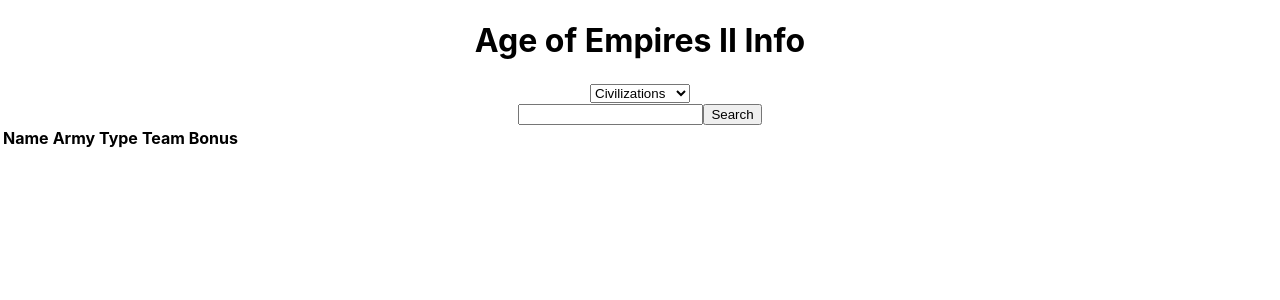
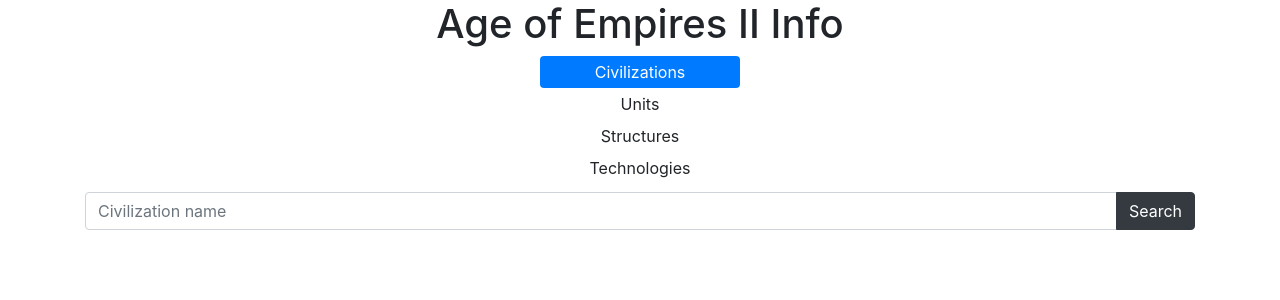
Before and after one commit to gabrbfreire/AoE2-Info-React, a React (Create React App) app: page / in a window 1280 px wide. Shown: the top 300 px of the page. Built offline with nearby package versions, Linux system fonts and the light colour scheme.

Commit message:
Civilizations search styles

```diff
--- a/public/index.html
+++ b/public/index.html
@@ -1,15 +1,15 @@
 <!DOCTYPE html>
 <html lang="en">
+
 <head>
   <meta charset="utf-8" />
   <link rel="icon" href="%PUBLIC_URL%/favicon.ico" />
   <meta name="viewport" content="width=device-width, initial-scale=1" />
   <meta name="theme-color" content="#000000" />
-    <meta
-      name="description"
-      content="Web site created using create-react-app"
-    />
+  <meta name="description" content="Web site created using create-react-app" />
   <link rel="apple-touch-icon" href="%PUBLIC_URL%/logo192.png" />
+  <link rel="stylesheet" href="https://cdn.jsdelivr.net/npm/bootstrap@4.5.3/dist/css/bootstrap.min.css"
+    integrity="sha384-TX8t27EcRE3e/ihU7zmQxVncDAy5uIKz4rEkgIXeMed4M0jlfIDPvg6uqKI2xXr2" crossorigin="anonymous">
   <!--
       manifest.json provides metadata used when your web app is installed on a
       user's mobile device or desktop. See https://developers.google.com/web/fundamentals/web-app-manifest/
@@ -26,6 +26,7 @@
     -->
   <title>React App</title>
 </head>
+
 <body>
   <noscript>You need to enable JavaScript to run this app.</noscript>
   <div id="root"></div>
@@ -39,5 +40,12 @@
       To begin the development, run `npm start` or `yarn start`.
       To create a production bundle, use `npm run build` or `yarn build`.
     -->
+  <script src="https://code.jquery.com/jquery-3.5.1.slim.min.js"
+    integrity="sha384-DfXdz2htPH0lsSSs5nCTpuj/zy4C+OGpamoFVy38MVBnE+IbbVYUew+OrCXaRkfj"
+    crossorigin="anonymous"></script>
+  <script src="https://cdn.jsdelivr.net/npm/bootstrap@4.5.3/dist/js/bootstrap.bundle.min.js"
+    integrity="sha384-ho+j7jyWK8fNQe+A12Hb8AhRq26LrZ/JpcUGGOn+Y7RsweNrtN/tE3MoK7ZeZDyx"
+    crossorigin="anonymous"></script>
 </body>
+
 </html>
--- a/src/App.css
+++ b/src/App.css
@@ -9,3 +9,7 @@
 .form-civs{
   display: block;
 }
+
+#types{
+  width: 200px;
+}
--- a/src/App.js
+++ b/src/App.js
@@ -9,13 +9,15 @@
 function App() {
 
   return (
-    <div className="App">
+    <div className="App text-center">
       <h1>Age of Empires II Info</h1>
-      <Select />
-      <SearchCivs></SearchCivs>
-      <SearchUnits></SearchUnits>
-      <SearchStructures></SearchStructures>
-      <SearchTechnologies></SearchTechnologies>
+      <div className="container justify-content-center">
+        <Select />
+        <SearchCivs></SearchCivs>
+        <SearchUnits></SearchUnits>
+        <SearchStructures></SearchStructures>
+        <SearchTechnologies></SearchTechnologies>
+      </div>
     </div>
   );
 }
--- a/src/SearchCivs/SearchCivs.js
+++ b/src/SearchCivs/SearchCivs.js
@@ -32,18 +32,25 @@
   }
 
   const createList = () => {
-    let listTitle = '<table className="data-table"><tr><th>Name</th><th>Army Type</th><th>Team Bonus</th></tr>';
-    let listContent = resultData.map(item => "<tr><th>" + item.name + "</th><th>" + item.army_type + "</th><th>" + item.team_bonus + "</th></tr>");
-    return (listTitle + listContent.join(" ") + "</table>")
+    if (resultData.length > 0) {
+      let listTitle = '<table class="table"><thead class="thead-dark"><tr><th scope="col">Name</th><th scope="col">Army Type</th><th scope="col">Team Bonus</th></tr></thead><tbody>';
+      let listContent = resultData.map(item => "<tr><td>" + item.name + "</td><td>" + item.army_type + "</td><td>" + item.team_bonus + "</td></tr>");
+      return (listTitle + listContent.join(" ") + "</tbody></table>")
+    }
+
   }
 
   return (
     <>
-      <form onSubmit={searchCivs} className="form-civs">
-        <input type="text" value={query} onChange={(e) => setQuery(e.target.value)}></input>
-        <button type="submit">Search</button>
+      <form onSubmit={searchCivs} className="form-civs mt-2">
+        <div className="input-group mb-3">
+          <input type="text" className="form-control" placeholder="Civilization name" value={query} onChange={(e) => setQuery(e.target.value)}></input>
+          <div className="input-group-append">
+            <button type="submit" className="btn btn-dark">Search</button>
+          </div>
+        </div>
       </form>
-      <div dangerouslySetInnerHTML={{ __html: createList() }} />
+      <div className="list-div" dangerouslySetInnerHTML={{ __html: createList() }} />
     </>
   )
 }
--- a/src/Select/Select.js
+++ b/src/Select/Select.js
@@ -4,13 +4,14 @@
 
   const changeSearch = (e) => {
     let type = e.target.value
-    console.log(typeof type)
+    console.log(type)
     switch (type) {
       case '0':
         document.getElementsByClassName("form-civs")[0].style.display = "block";
         document.getElementsByClassName("form-structures")[0].style.display = "none";
         document.getElementsByClassName("form-tech")[0].style.display = "none";
         document.getElementsByClassName("form-units")[0].style.display = "none";
+        break;
       case '1':
         document.getElementsByClassName("form-civs")[0].style.display = "none";
         document.getElementsByClassName("form-structures")[0].style.display = "none";
@@ -34,13 +35,24 @@
     }
   }
 
+  const activateItem = (e) => {
+    document.getElementsByClassName("dropdown-item")[0].className = "dropdown-item rounded";
+    document.getElementsByClassName("dropdown-item")[1].className = "dropdown-item rounded";
+    document.getElementsByClassName("dropdown-item")[2].className = "dropdown-item rounded";
+    document.getElementsByClassName("dropdown-item")[3].className = "dropdown-item rounded";
+    e.target.className = e.target.className + " active";
+    changeSearch(e);
+  }
+
   return (
-    <select name="types" id="types" onChange={(e) => changeSearch(e)}>
-      <option value="0">Civilizations</option>
-      <option value="1">Units</option>
-      <option value="2">Structures</option>
-      <option value="3">Technologies</option>
-    </select >
+    <div class="row d-flex justify-content-center">
+      <div name="types" id="types">
+        <option value="0" className="dropdown-item rounded active" onClick={(e) => activateItem(e)}>Civilizations</option>
+        <option value="1" className="dropdown-item" onClick={(e) => activateItem(e)}>Units</option>
+        <option value="2" className="dropdown-item" onClick={(e) => activateItem(e)}>Structures</option>
+        <option value="3" className="dropdown-item" onClick={(e) => activateItem(e)}>Technologies</option>
+      </div>
+    </div>
   )
 }
 
```
Lines whose indentation alone changed are shown as unchanged.
